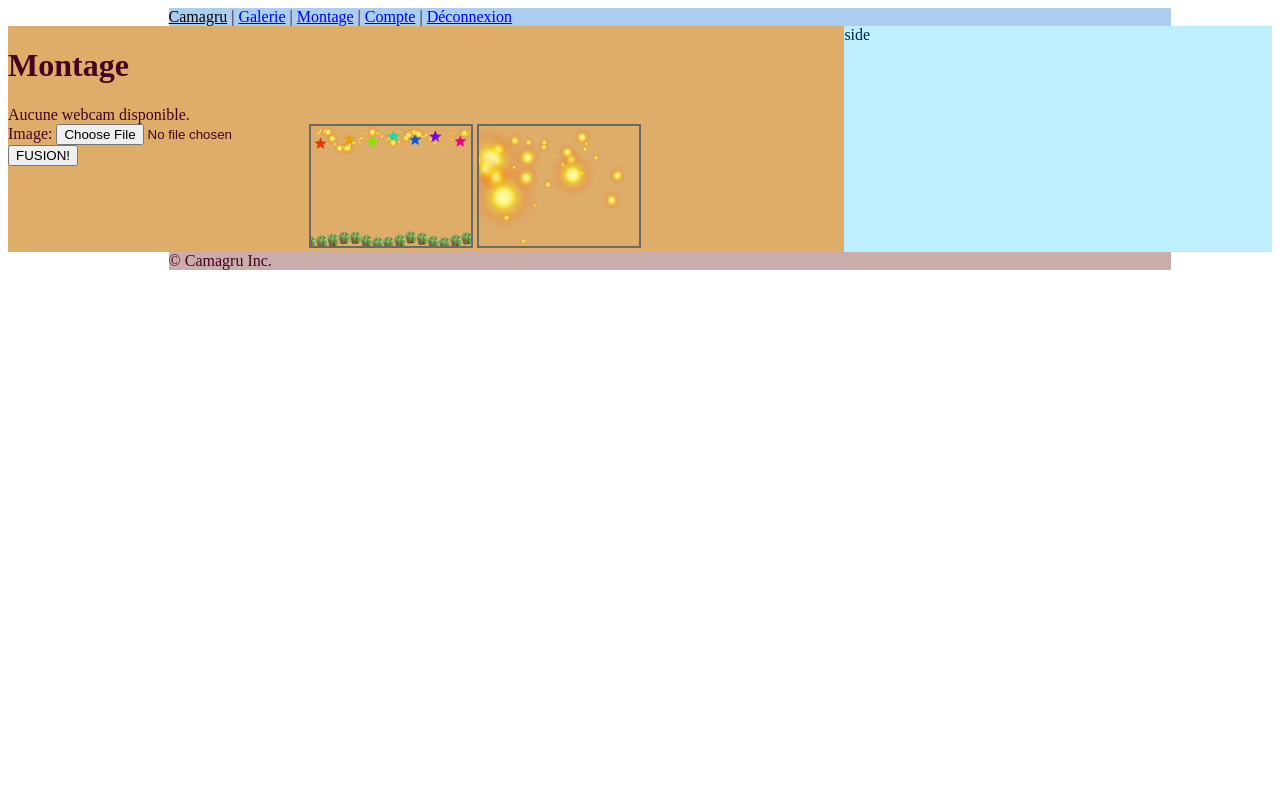
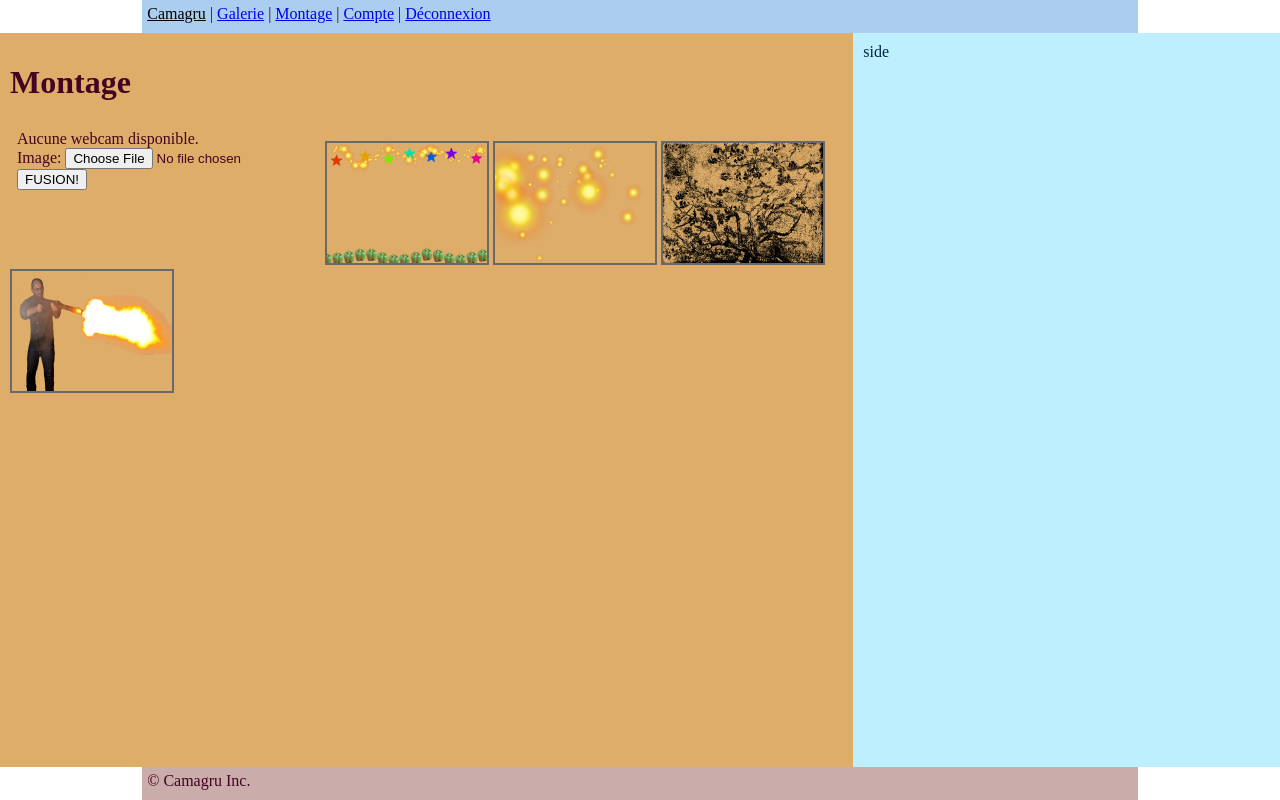
Before and after one commit to installwindows/camagru, a PHP site: page /montage.php in a window 1280 px wide. Run offline with PHP 8.4, Linux system fonts and the light colour scheme; the visitor is signed in with stand-in values (Sample User, id 1).

Commit message:
fix layout and added nice pics

```diff
--- a/montage.css
+++ b/montage.css
@@ -2,34 +2,39 @@
 	grid-area: h;
 	color: #420420;
 	background-color: #ABCDEF;
+	padding: 5px;
 }
 
 .main {
 	grid-area: m;
 	color: #420420;
 	background-color: #DEAD69;
+	padding: 10px;
 }
 
 .side {
 	grid-area: s;
 	color: #012345;
 	background-color: #BEEFFF;
+	padding: 10px;
 }
 
 .footer {
 	grid-area: f;
 	color: #420420;
 	background-color: #CAACAA;
+	padding: 5px;
 }
 
 .container {
 	display: grid;
 	grid-template-areas:
 		". h h h h h h h ."
-		"m m m m m s s s s"
+		"m m m m m m s s s"
 		". f f f f f f f .";
-	grid-template-columns: repeat(9, 1f);
-	grid-template-rows: auto;
+	grid-template-columns: repeat(9, 1fr);
+	grid-template-rows: 33px auto 33px;
+	min-height: 100vh;
 }
 
 @media screen and (max-width: 1000px) {
@@ -44,6 +49,15 @@
 
 .webcam {
 	float: left;
+	margin: 7px;
+}
+
+body, html {
+	margin: 0px;
+	padding: 0px;
+}
+
+div {
 }
 
 canvas {
--- a/montage.php
+++ b/montage.php
@@ -20,8 +20,11 @@ $page_head = "<link rel='stylesheet' href='montage.css'>";
 		<canvas id="canvas" width="640" height="480"></canvas>
 		<div class="image_list">
 			<span id="select_error"></span><br>
-			<label for="img1"><input type="checkbox" name="img1" id="img1"><img class="lst_img" src="img1.png" height="120" width="160"></label>
-			<label for="img2"><input type="checkbox" name="img2" id="img2"><img class="lst_img" src="img2.png" height="120" width="160"></label>
+			<?php
+			$files = array_diff(scandir('images'), ['.', '..']);
+			foreach ($files as $file) { ?>
+				<label for="<?= $file ?>"><input type="checkbox" name="<?= $file ?>" id="<?= $file ?>"><img class="lst_img" src="images/<?= $file ?>" height="120" width="160"></label>
+			<?php } ?>
 		</div>
 	</div>
 	<div class='side'>
```
Also changed, not shown: images/img1.png (renamed from img1.png), images/img2.png (renamed from img2.png), images/img3.png (added), images/img4.png (added).
